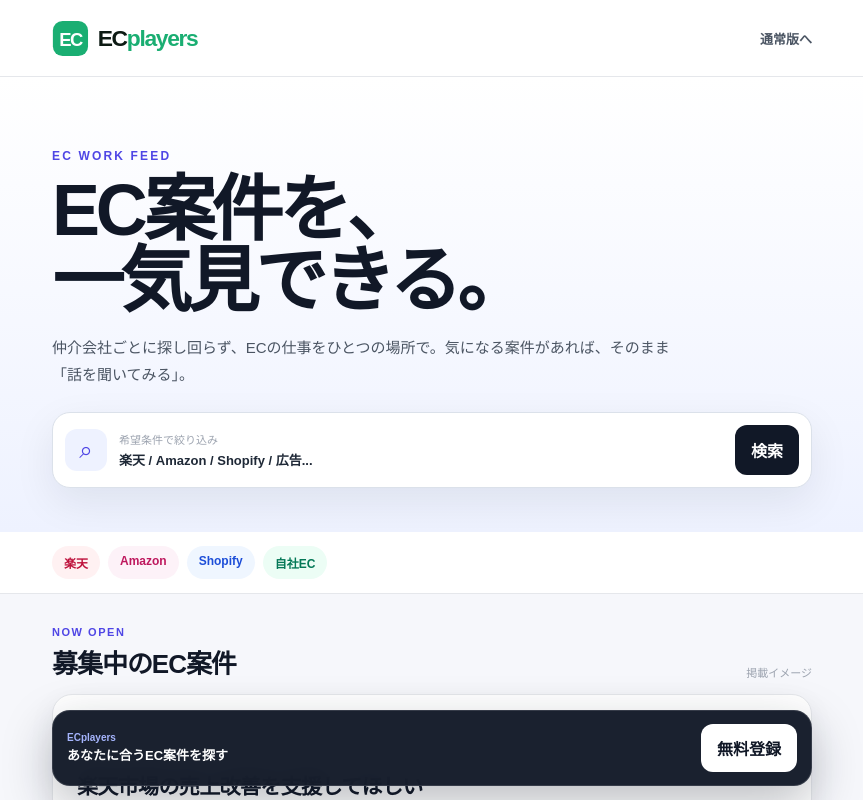
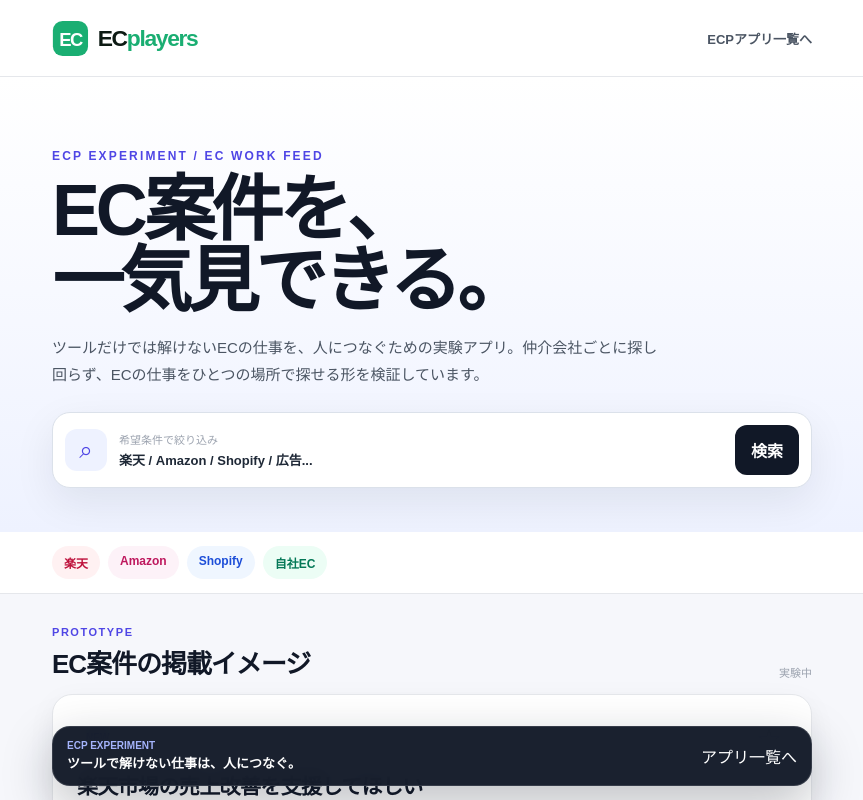
Before and after one commit to hrt14/ecplayers, a Next.js app: page /hub in a window 1280 px wide. Shown: the top 800 px of the page, without its empty margins (208-1071 px from the left). Built offline with nearby package versions, Linux system fonts and the light colour scheme.

Commit message:
Position EC work hub as an ECP experiment

```diff
--- a/app/hub/page.tsx
+++ b/app/hub/page.tsx
@@ -12,13 +12,13 @@ export default function HubPage() {
     <main className={styles.page}>
       <header className={styles.header}>
         <a href="/" className={styles.brand}>EC<span>players</span></a>
-        <a href="/" className={styles.back}>通常版へ</a>
+        <a href="/#apps" className={styles.back}>ECPアプリ一覧へ</a>
       </header>
 
       <section className={styles.hero}>
-        <div className={styles.kicker}>EC WORK FEED</div>
+        <div className={styles.kicker}>ECP EXPERIMENT / EC WORK FEED</div>
         <h1>EC案件を、<br />一気見できる。</h1>
-        <p>仲介会社ごとに探し回らず、ECの仕事をひとつの場所で。気になる案件があれば、そのまま「話を聞いてみる」。</p>
+        <p>ツールだけでは解けないECの仕事を、人につなぐための実験アプリ。仲介会社ごとに探し回らず、ECの仕事をひとつの場所で探せる形を検証しています。</p>
         <div className={styles.search}><span>⌕</span><div><small>希望条件で絞り込み</small><strong>楽天 / Amazon / Shopify / 広告...</strong></div><button>検索</button></div>
       </section>
 
@@ -30,7 +30,7 @@ export default function HubPage() {
       </section>
 
       <section className={styles.feed}>
-        <div className={styles.feedHeader}><div><small>NOW OPEN</small><h2>募集中のEC案件</h2></div><span>掲載イメージ</span></div>
+        <div className={styles.feedHeader}><div><small>PROTOTYPE</small><h2>EC案件の掲載イメージ</h2></div><span>実験中</span></div>
         {jobs.map((job, i) => (
           <article className={styles.card} key={job.title}>
             <div className={styles.cardTop}><span className={i === 2 ? styles.urgent : styles.new}>{job.label}</span><button>☆</button></div>
@@ -43,8 +43,8 @@ export default function HubPage() {
       </section>
 
       <section className={styles.stickyCta}>
-        <div><small>ECplayers</small><strong>あなたに合うEC案件を探す</strong></div>
-        <button>無料登録</button>
+        <div><small>ECP EXPERIMENT</small><strong>ツールで解けない仕事は、人につなぐ。</strong></div>
+        <a href="/#apps">アプリ一覧へ</a>
       </section>
     </main>
   )
```
